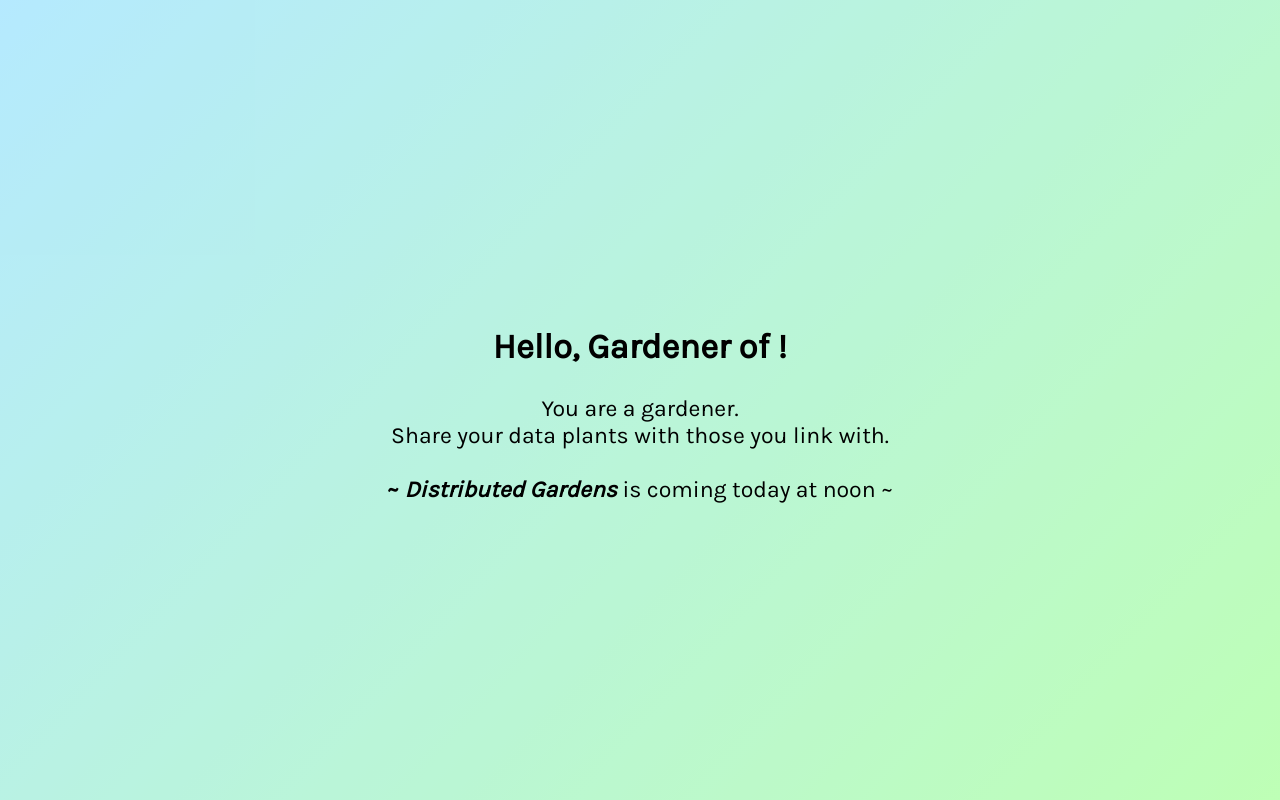
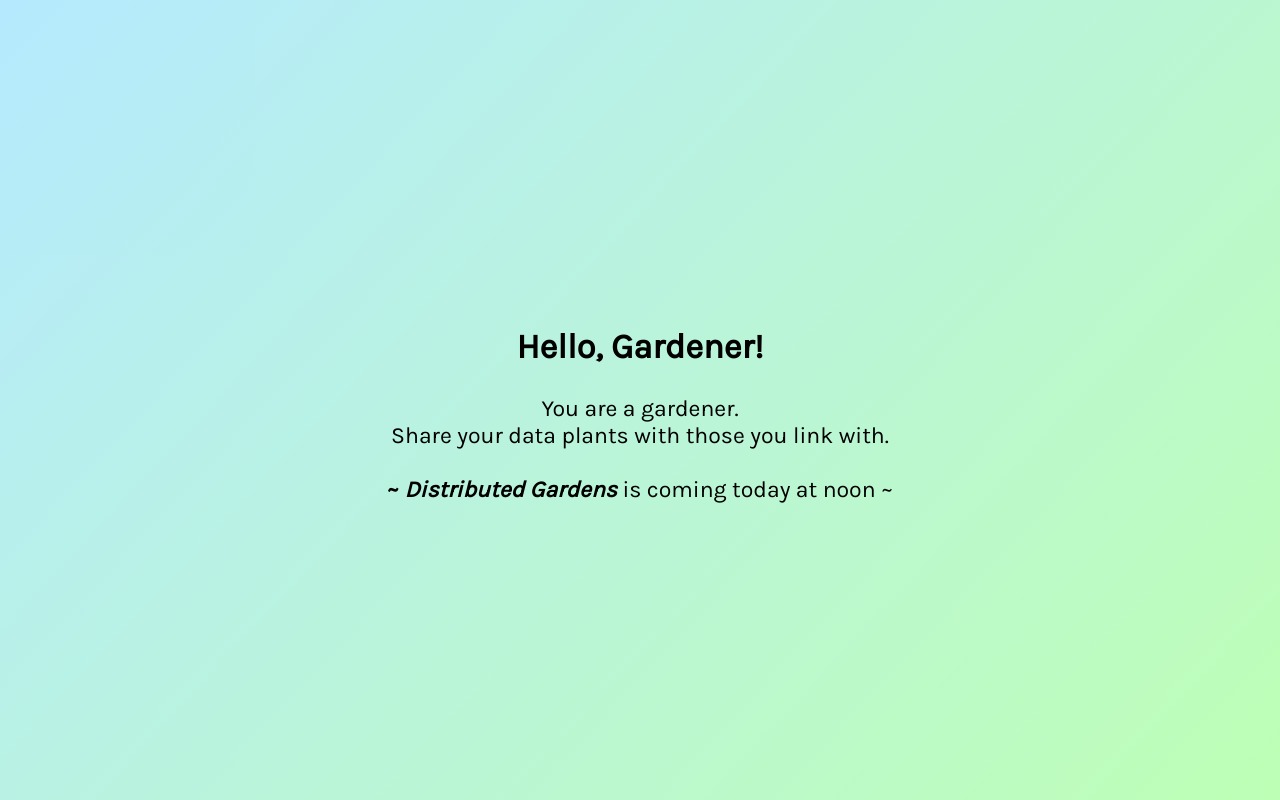
Before and after one commit to cybernetics-library/distributed-gardens, a website: page garden.decentralizedweb.net/splash/index.html in a window 1280 px wide. Drawn offline with Linux system fonts and the light colour scheme.

Commit message:
splash edit

```diff
--- a/garden.decentralizedweb.net/splash/index.html
+++ b/garden.decentralizedweb.net/splash/index.html
@@ -153,7 +153,7 @@
 <div class="flexcontainer">
 	<div class="centerdiv">
         <div id="title">
-          <h2>Hello, <b>Gardener</b> of <b><span id="garden_name"></span></b>!</h2>
+          <h2>Hello, <b>Gardener</b>!</h2>
           You are a gardener.<br>
           Share your data plants with those you link with.
           <br/><br/>
```
